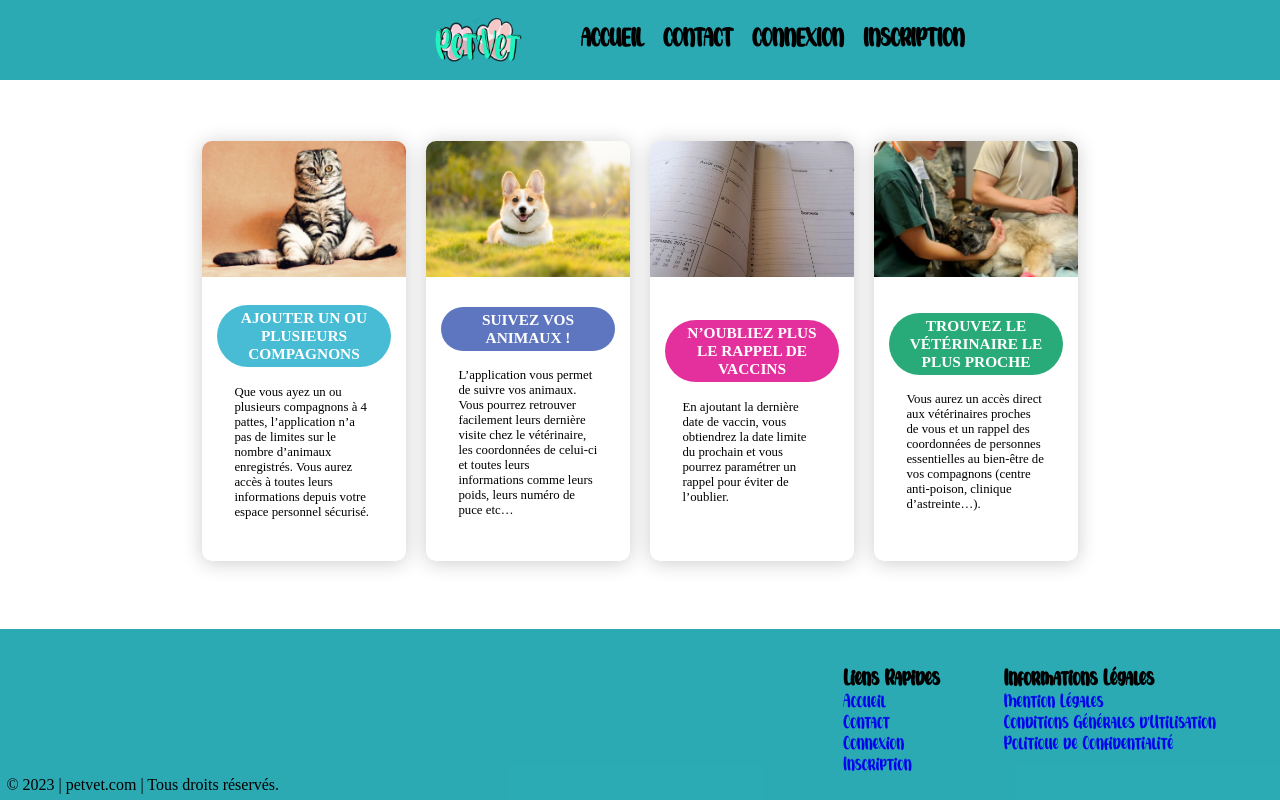
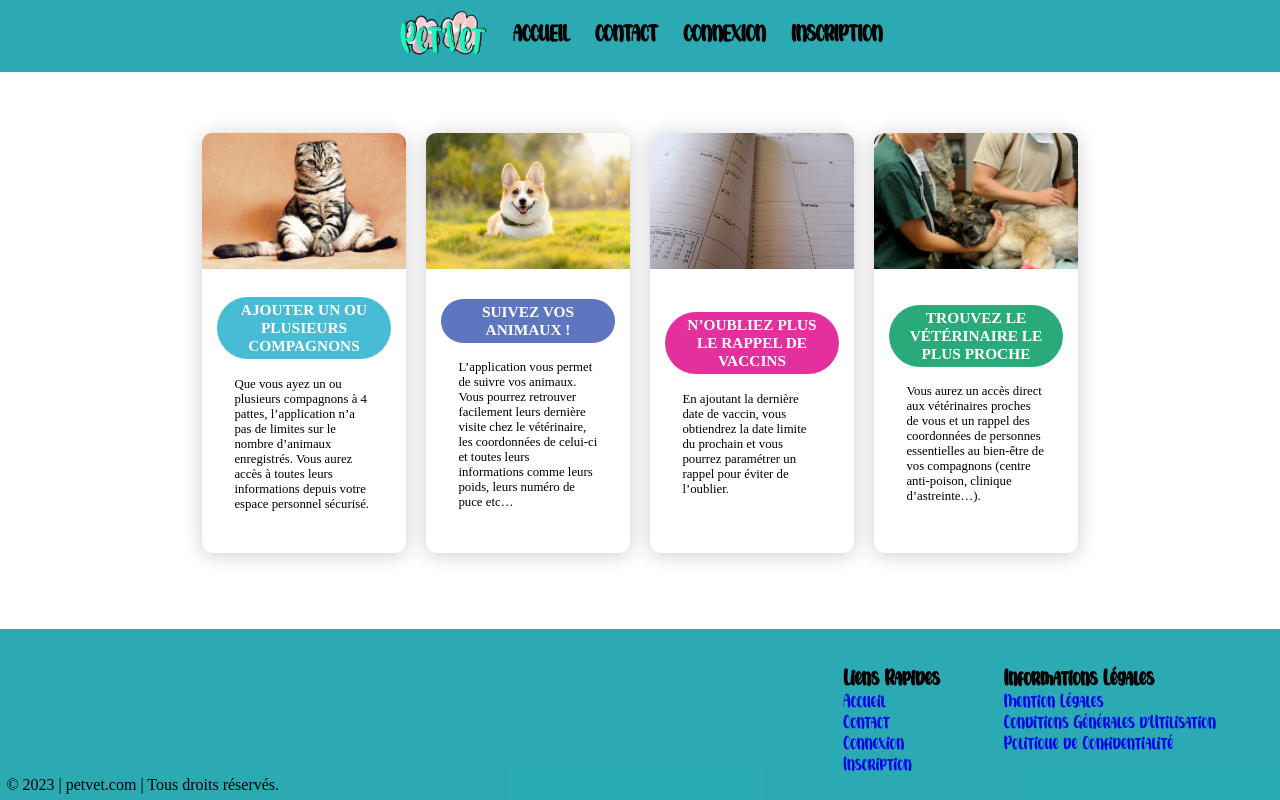
Before and after one commit to Faraore/Projet_site_app_Veto, a PHP site: page / in a window 1280 px wide. Run offline with PHP 8.4, Linux system fonts and the light colour scheme.

Commit message:
commit du 23 03 23 rajout des commentaires

```diff
--- a/PetVet/includes/core/controllers/connexion_controller.php
+++ b/PetVet/includes/core/controllers/connexion_controller.php
@@ -9,7 +9,6 @@
                 //var_dump($_POST);
 
                 if(mailExists($mailSaisi)){
-                    print('Mail existant');
                     if(checkCo($mailSaisi, $passwordSaisi)){
 
                         $_SESSION['mail'] = $mailSaisi;
@@ -21,7 +20,7 @@
                         $message ="Information fausse";
                     }
                 }else{
-                    $message = "Utilisateur inexistant";
+                    $message = "Utilisateur inexistant ou Erreur password";
                 }
             }
             require_once "includes/core/views/formConnexion.phtml";
--- a/PetVet/includes/core/controllers/inscription_controller.php
+++ b/PetVet/includes/core/controllers/inscription_controller.php
@@ -23,9 +23,8 @@
                     header('Location: index.php');
 
                 }else{
-                    $message = "erreur d'enregistrement";
-                    echo($message);
-                    var_dump($_POST);
+                    $message = "Mail déja existant";
+
                 }
             }
 
--- a/PetVet/includes/core/models/bdd.php
+++ b/PetVet/includes/core/models/bdd.php
@@ -13,7 +13,7 @@ function getConnection(){
 			$retVal = new PDO($dsn, $username, $password);
 		}catch(PDOException $ex){
 			print('Pas possible de se connecter !!!');
-			die();
+
 		}
 		return $retVal;
 	}
--- a/PetVet/includes/core/models/daoAnimaux.php
+++ b/PetVet/includes/core/models/daoAnimaux.php
@@ -88,7 +88,7 @@
          return $response;
 
     }
-
+    //recuperation d'un animal via son id
     function getAnimalById(int $id): animaux{
         $conn = getConnection();
 
@@ -125,7 +125,8 @@
 
 		return $unAnimal;
     }
-
+// function qui me permet de modifier un animal dans ma bdd
+// on prepare plusieur requetes car il y a plusieur tables a modif dans la bdd
 function updateAnimal(animaux $newAnimal): bool{
 
         $conn = getConnection();
--- a/PetVet/includes/core/models/daoInscription.php
+++ b/PetVet/includes/core/models/daoInscription.php
@@ -12,9 +12,9 @@
 
         if(mailExists($newProprietaire->getMail())){
             return false;
-            exit();
+
         }
-        //fonction qui me permet d'insert dans ma bdd en vue de crée mon nvl user
+        //fonction qui me permet d'insert dans ma bdd en vue de crée un nouveaux proprietaire
         $SQLQuery = "INSERT INTO connexion(mail, password)
                      VALUES(:mail,:password)";
 
--- a/PetVet/includes/core/models/proprietaire.php
+++ b/PetVet/includes/core/models/proprietaire.php
@@ -19,7 +19,7 @@ class proprietaire{
     string $adresse = '', string $codePostal = '', string $ville = '', connexion $connexion = null){
 
 
-        $this->c_prenom = htmentities($prenom);
+        $this->c_prenom = htmlentities($prenom);
         $this->c_numAdresse = $numAdresse;
         $this->c_codePostal = $codePostal;
         $this->c_adresse = htmlentities($adresse);
--- a/PetVet/includes/core/router.php
+++ b/PetVet/includes/core/router.php
@@ -39,7 +39,4 @@
             require_once "includes/core/controllers/animaux_controller.php";
             break;
         }
-        case 'veterinaire' :{
-          require_once "includes/core/controllers/veto_controlleur.php";
-        }
     }
--- a/PetVet/includes/core/views/formInscription.phtml
+++ b/PetVet/includes/core/views/formInscription.phtml
@@ -31,6 +31,7 @@
 						<input type="text" name="champNom" id="champNom" placeholder="Nom" required>
 						<input type="text" name="champPrenom" id="champPrenom" placeholder="Prénom" required>
 						<input type="email" name="champEmail" id="champEmail" placeholder="Email" required>
+						<?= $message ?? '' ?>
 						<input type="password" name="champPassword" id="champPassword" minlenght = "8" placeholder="Password (8 caractères minimum)" required>
 						<input type="number" name="champNumAdresse" id="champNumAdresse" placeholder="Numéro d'adresse" required>
 						<input type="text" name="champNomAdresse" id="champNomAdresse" placeholder="Adresse" required>
--- a/PetVet/includes/core/views/formModifAnimal.phtml
+++ b/PetVet/includes/core/views/formModifAnimal.phtml
@@ -51,9 +51,8 @@
                             ?>
                         </select>
 						<input type="date" name="champDateNaissance" id="champDateNaissance" value="<?= $unAnimal->getDateNaissance()->format('Y-m-d')?>">
-						<input type="date" name="champDateDeces" id="champDateDeces">
 						<input type="int" name="champPoids" id="champPoids" value="<?= $unAnimal->getPoids()->getPoids() ?>">
-					    <button class="buttonForms" id="btnModif" type="submit">Modifier</button>
+					    <button class="buttonForms"  type="submit">Modifier</button>
 					</form>
 				</div>
 			</div>
--- a/PetVet/includes/core/views/listeAnimaux.phtml
+++ b/PetVet/includes/core/views/listeAnimaux.phtml
@@ -39,7 +39,7 @@
 							<p>Poids : <?=$unAnimal->getPoids()->getPoids()?> kg</p>
 
 
-							<button class="listButton" href="index.php?page=animaux&action=edit&id=<?=$unAnimal->getId()?>">Modifier</button>
+							<button class="listButton modifAnimalBtn" form=<?=$unAnimal->getId()?>>Modifier</button>
 							<button class="listButton deleteAnimalBtn" form=<?=$unAnimal->getId()?>>Supprimer</button>
 						</div>
 					</div>
--- a/PetVet/includes/partials/navbarNoCo.php
+++ b/PetVet/includes/partials/navbarNoCo.php
@@ -1,13 +1,5 @@
-<div class="logo">
-    <a href="index.php?page=index"><img class="logo_img" src="public/images/Logo_Site_PetVet.png" alt="logo du site"></a>
-</div>
-<div class="menu_burger">
-    <label for="toggle">☰</label>
-    <input type="checkbox" id="toggle">
-    <div class=menu>
-        <a href="index.php?page=index">Accueil</a>
-        <a href="index.php?page=contact&action=message">Contact</a>
-        <a href="index.php?page=connexion&action=connexion">Connexion</a>
-        <a href="index.php?page=inscription&action=inscription">Inscription</a>
-    </div>
-</div>
+<a href="index.php?page=index"><img class="logo" src="public/images/Logo_Site_PetVet.png" alt="logo du site"></a>
+<a href="index.php?page=index">Accueil</a>
+<a href="index.php?page=contact&action=message">Contact</a>
+<a href="index.php?page=connexion&action=connexion">Connexion</a>
+<a href="index.php?page=inscription&action=inscription">Inscription</a>
--- a/PetVet/public/styles/style.css
+++ b/PetVet/public/styles/style.css
@@ -2,20 +2,83 @@
   font-family: 'Bubble';
   src: url('../font/BubbleShine.ttf');
 }
-/*-----------------------------reset------------------------------------------*/
-*{
-  margin: 0;
-  padding: 0;
-  text-decoration: none;
-  list-style-type: none;
+@media (max-width:720px)
+{
+    /*-----------------------------reset------------------------------------------*/
+    *{
+      margin: 0;
+      padding: 0;
+      text-decoration: none;
+      list-style-type: none;
+    }
+    /*-----------------------------menu burger---------------------------------------*/
+
+    /*-----------------------------card accueil---------------------------------------------*/
+    body > main > article {
+      margin: 0;
+      color: var(--fontColor);
+    }
+    .containerCard{
+      display: flex;
+      margin-left: 15%;
+      margin-right: 15%;
+      margin-top : 4%;
+      margin-bottom : 4%;
+      width: 70%;
+    }
+    .card {
+      margin: 10px;
+      background-color: #fff;
+      border-radius: 10px;
+      box-shadow: 0 2px 20px rgba(0, 0, 0, 0.2);
+      overflow: hidden;
+      width: 25%;
+    }
+    .card-header img {
+      width: 100%;
+      object-fit: cover;
+    }
+    .card-body {
+      display: flex;
+      flex-direction: column;
+      justify-content: center;
+      align-items: flex-start;
+      padding: 15px;
+      min-height: 250px;
+    }
+    .tag {
+      background: #cccccc;
+      border-radius: 50px;
+      font-size: 1.2vw;
+      color: #fff;
+      padding: 4px 20px;
+      text-transform: uppercase;
+      text-align: center;
+
+    }
+    .tagCompagnon {
+      background-color: #47bcd4;
+    }
+    .tagSuivi {
+      background-color: #5e76bf;
+    }
+    .tagAgenda {
+      background-color: #e3309c;
+    }
+    .tagVeto{
+      background-color: rgba(41, 171, 121, 1);
+    }
+    .card-body > p {
+      font-size: 1vw;
+      margin: 10%;
+    }
+    /*---------------------------logo----------------------------------------------*/
+    .logo{
+      width: 30vw;
+      justify-content: center;
+    }
 }
-/*-------------------------variable----------------------------------------*/
-:root{
-  --bg-primary: rgba(6, 156, 167, 0.850);
-  --menu-color: rgba(6, 156, 167, 1);
-  --fontColor: rgba(0, 0, 0, 1);
-}
-@media screen and (min-width:640px)
+@media(min-width:720px)
 {
   /*--------reset all ------------------------------------------*/
   *{
@@ -23,6 +86,11 @@
     padding: 0;
     text-decoration: none;
     list-style-type: none;
+  }
+  /*-------------------------variable----------------------------------------*/
+  :root{
+    --bg-primary: rgba(6, 156, 167, 0.850);
+    --fontColor: rgba(0, 0, 0, 1);
   }
 
   body{
@@ -32,47 +100,32 @@
   }
   /*--------------- style de mon header ------------*/
   body > header{
-    width: 100vw;
+    width: 100%;
     background-color: var(--bg-primary);
   }
 
   /*-------------------navBarNoCo&Co---------------------------------------------------*/
 
   body > header > nav {
-    width: 100vw;
-    height: 10vh;
-    font-size: 5%;
+    width: 100%;
+    height:9vh;
+    font-size: 1.8vw;
     display:flex;
     justify-content: center;
     align-items: center;
   }
-  .logo_img{
+  .logo{
     width: 7vw;
   }
-  body > header > nav > .menu_burger {
-    display: flex;
-  }
-  body > header > nav > .menu_burger > .menu {
-    display:flex;
-    justify-content: space-around;
-    align-items: center;
-    margin-left:15%;
-  }
-  body > header > nav > .menu_burger > .menu > a{
+  body > header > nav > a{
     font-family: 'Bubble', sans-serif;
-    font-size: 2vw;
-    white-space: nowrap;
-    margin: 3%;
+    margin: 1%;
     text-transform:uppercase;
     font-weight: bold;
     color: var(--fontColor);
   }
-  a:hover{
+  body > header > nav > a:hover{
     color: rgba(4, 118, 126, 0.85);
-  }
-
-  label, #toggle{
-    display:none;
   }
   /*----------------------cardAccueilStyle-----------------------------------------*/
   body > main > article {
@@ -255,7 +308,8 @@
     text-align: center;
     color: green;
   }
-  /*-----------------------------------------card liste Animaux----------------------------------------------------------------------------*/
+}
+/*-----------------------------------------card liste Animaux----------------------------------------------------------------------------*/
 
 body .containerAnimaux {
   display: flex;
@@ -356,4 +410,10 @@ body .containerAnimaux .cardAnimaux .boxAnimaux .contentAnimaux .listButton:hove
 #map {
   height: 100%;
 }
+
+
+/*body {
+  height: 100%;
+  margin: 0;
+  padding: 0;
 }
```
Also changed, not shown: PetVet/includes/core/controllers/animaux_controller.php (+7 -3 lines), PetVet/includes/core/models/daoConnexion.php (+4 -3 lines), PetVet/includes/partials/navbarCo.php (+4 -10 lines), PetVet/public/scripts/scriptFormAnimaux.js (+16 -3 lines).
